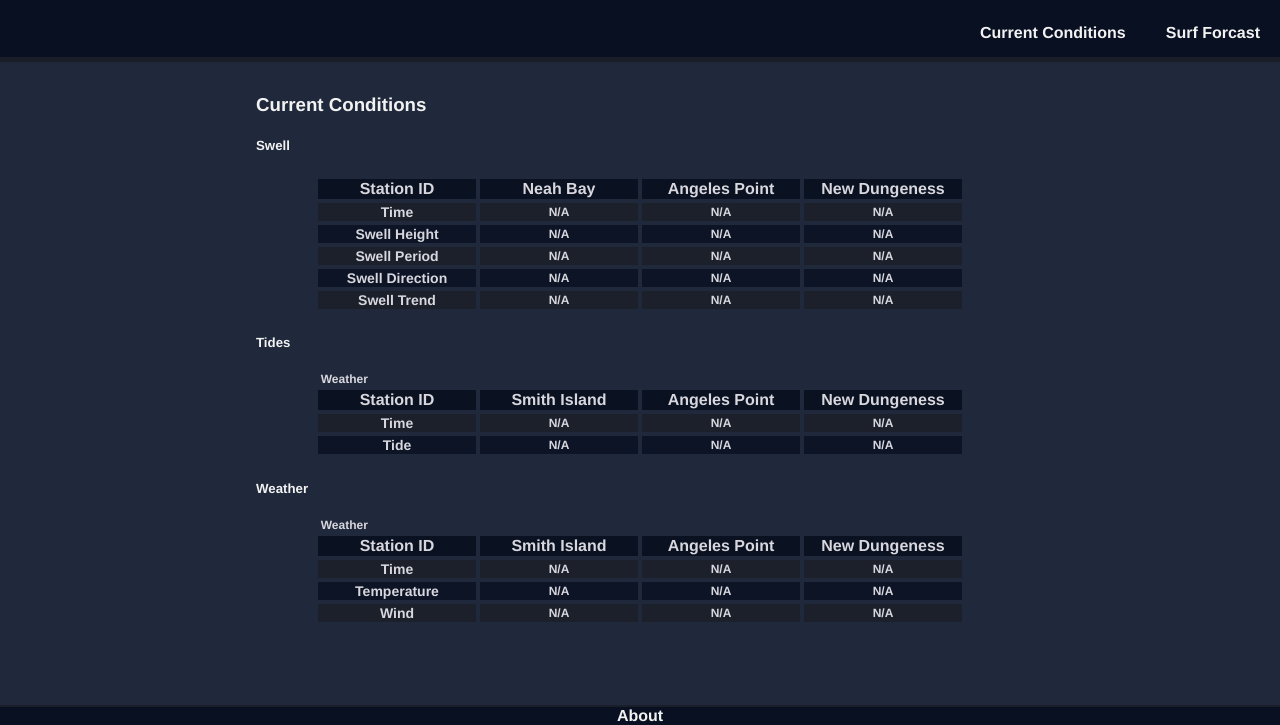
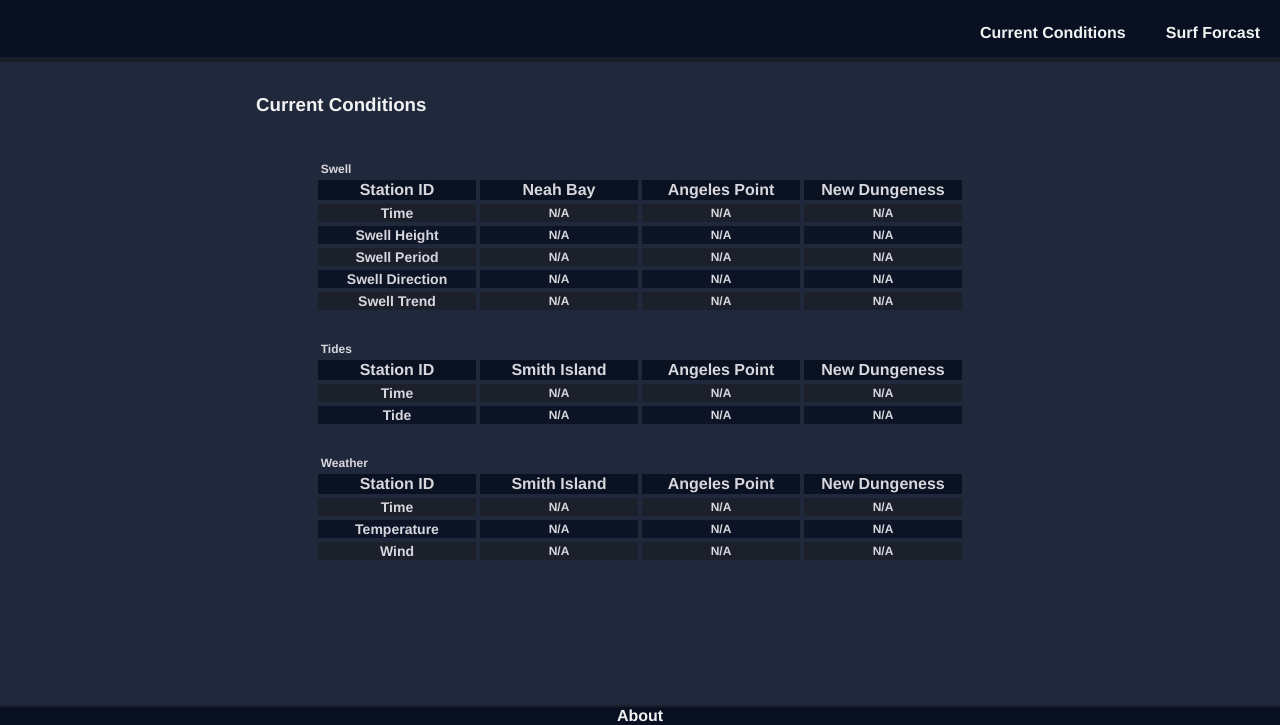
Before and after one commit to WhidbeySlabs/WhidbeySlabs.github.io, a plain HTML site: page index.html in a window 1280 px wide. Shown: the part 75-800 px from the top of the page. Drawn offline with nearby package versions, Linux system fonts and the light colour scheme; no server answers.

Commit message:
Add files via upload

```diff
--- a/index.html
+++ b/index.html
@@ -24,10 +24,9 @@
 
 		<h3 id="current-conditions">Current Conditions</h3>
 
-		<h5 id="current-conditions">Swell</h5>
-
 			<div class="data_table">
 				<table id="swell_datatable">
+					<caption> <br> <br> &nbsp Swell </caption>
 					<thead>
 						<tr>
 							<th>Station ID</th>
@@ -72,11 +71,9 @@
 				</table>
 			</div>
 
-		<h5 id="current-conditions">Tides</h5>
-
 			<div class="data_table">
 				<table id="swell_datatable">
-					<caption> &nbsp Weather </caption>
+					<caption> <br> <br> &nbsp Tides </caption>
 					<thead>
 						<tr>
 							<th>Station ID</th>
@@ -102,11 +99,9 @@
 				</table>
 			</div>
 
-		<h5 id="current-conditions">Weather</h5>
-
 			<div class="data_table">
 				<table id="swell_datatable">
-					<caption> &nbsp Weather </caption>
+					<caption> <br> <br> &nbsp Weather </caption>
 					<thead>
 						<tr>
 							<th>Station ID</th>
```
